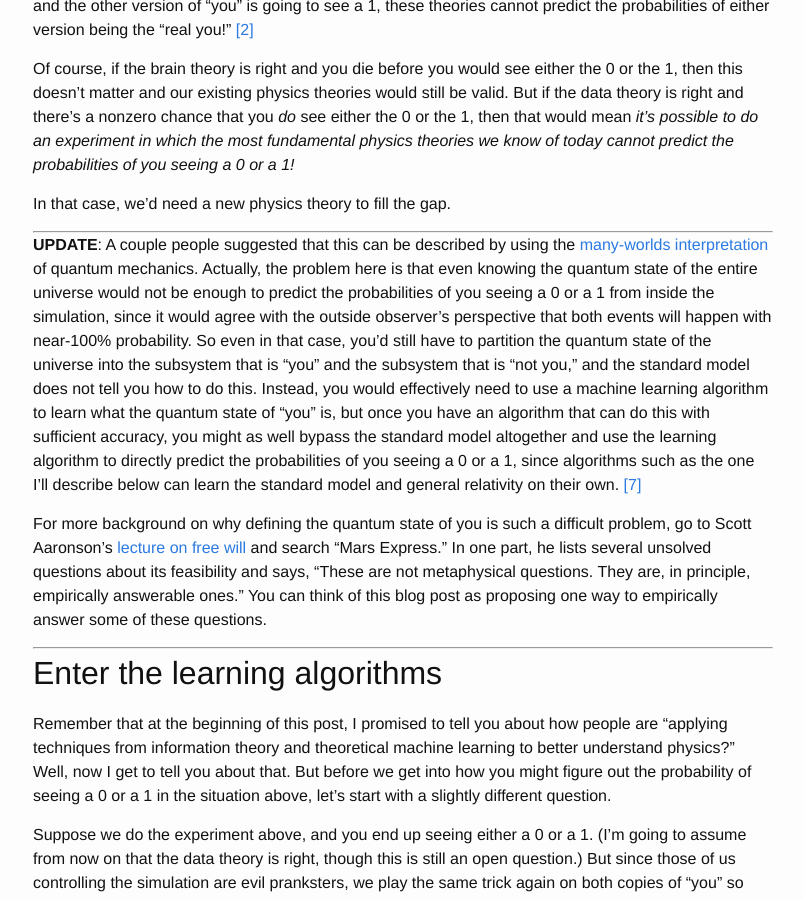
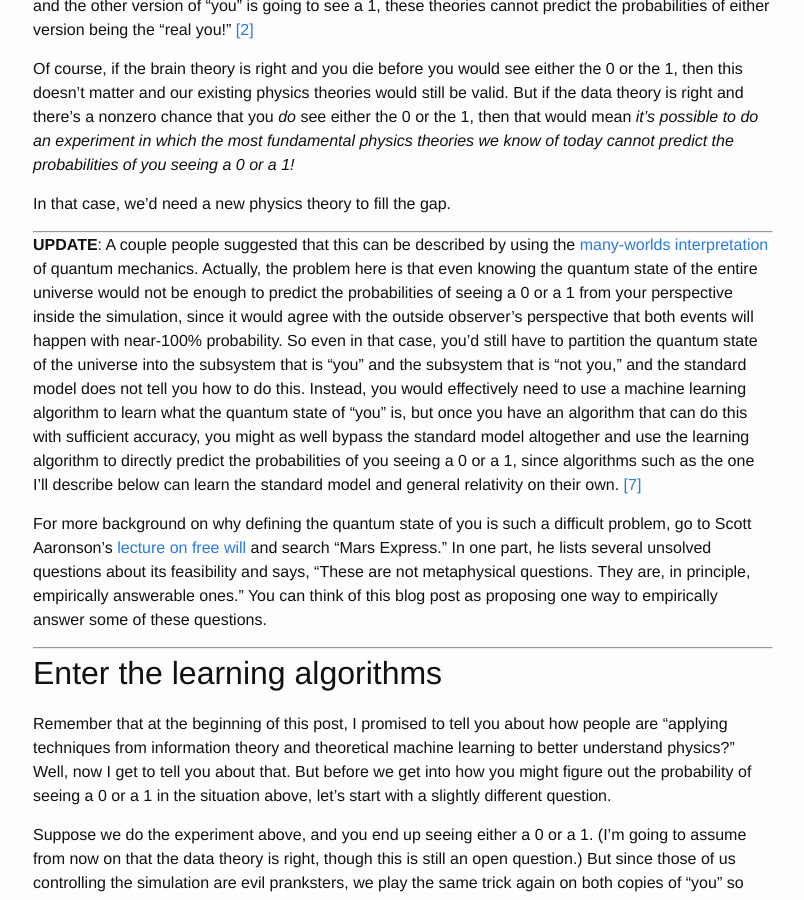
Before and after one commit to ad510/firstest-principle, a Jekyll site: the page built from _posts/2016-07-10-learning.md, in a window 1280 px wide and 900 px high, scrolled down 6532 px. Shown: the whole window, without its empty margins (237-1041 px from the left). Built offline with Jekyll 4.4.1, drawn with Linux system fonts in a browser that asks for light colours.

Commit message:
clarify your perspective

```diff
--- a/_posts/2016-07-10-learning.md
+++ b/_posts/2016-07-10-learning.md
@@ -97,7 +97,7 @@ In that case, we'd need a new physics theory to fill the gap.
 
 ---
 
-<a id="update-quantum"></a>**UPDATE**: A couple people suggested that this can be described by using the [many-worlds interpretation](https://en.wikipedia.org/wiki/Many-worlds_interpretation) of quantum mechanics. Actually, the problem here is that even knowing the quantum state of the entire universe would not be enough to predict the probabilities of you seeing a 0 or a 1 from inside the simulation, since it would agree with the outside observer's perspective that both events will happen with near-100% probability. So even in that case, you'd still have to partition the quantum state of the universe into the subsystem that is "you" and the subsystem that is "not you," and the standard model does not tell you how to do this. Instead, you would effectively need to use a machine learning algorithm to learn what the quantum state of "you" is, but once you have an algorithm that can do this with sufficient accuracy, you might as well bypass the standard model altogether and use the learning algorithm to directly predict the probabilities of you seeing a 0 or a 1, since algorithms such as the one I'll describe below can learn the standard model and general relativity on their own. <a id="fnref7" href="#fn7">[7]</a>
+<a id="update-quantum"></a>**UPDATE**: A couple people suggested that this can be described by using the [many-worlds interpretation](https://en.wikipedia.org/wiki/Many-worlds_interpretation) of quantum mechanics. Actually, the problem here is that even knowing the quantum state of the entire universe would not be enough to predict the probabilities of seeing a 0 or a 1 from your perspective inside the simulation, since it would agree with the outside observer's perspective that both events will happen with near-100% probability. So even in that case, you'd still have to partition the quantum state of the universe into the subsystem that is "you" and the subsystem that is "not you," and the standard model does not tell you how to do this. Instead, you would effectively need to use a machine learning algorithm to learn what the quantum state of "you" is, but once you have an algorithm that can do this with sufficient accuracy, you might as well bypass the standard model altogether and use the learning algorithm to directly predict the probabilities of you seeing a 0 or a 1, since algorithms such as the one I'll describe below can learn the standard model and general relativity on their own. <a id="fnref7" href="#fn7">[7]</a>
 
 For more background on why defining the quantum state of you is such a difficult problem, go to Scott Aaronson's [lecture on free will](http://scottaaronson.com/democritus/lec18.html) and search "Mars Express." In one part, he lists several unsolved questions about its feasibility and says, "These are not metaphysical questions. They are, in principle, empirically answerable ones." You can think of this blog post as proposing one way to empirically answer some of these questions.
 
```
